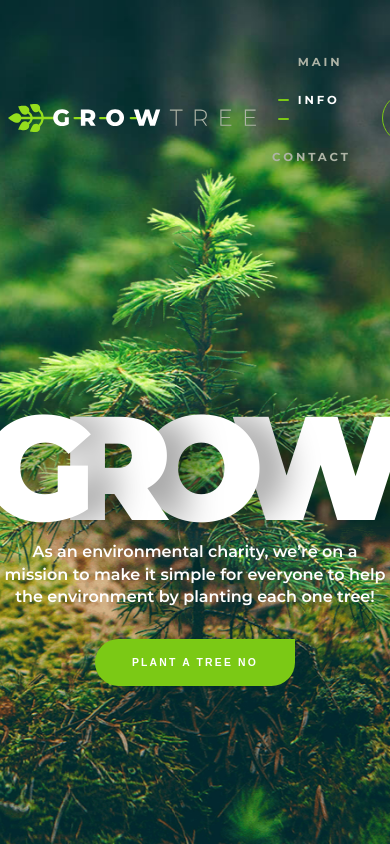
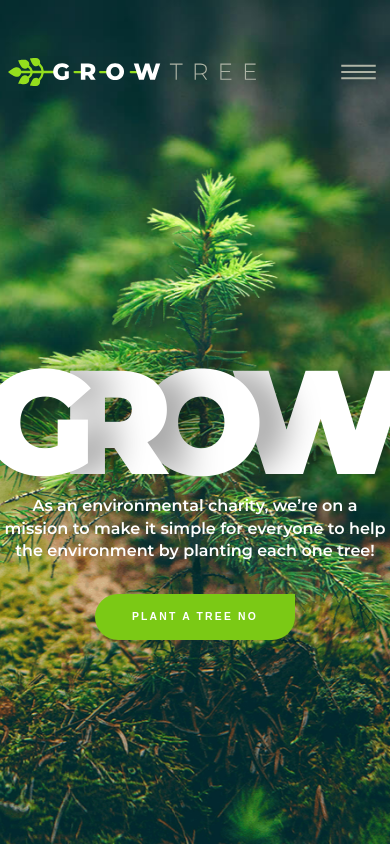
Before and after one commit to Efim-Kapliy/grow-animated, a website built with Vite: page index.html in a window 390 px wide. Built offline with nearby package versions, Linux system fonts and the light colour scheme.

Commit message:
feat: add adaptivity to header

```diff
--- a/index.html
+++ b/index.html
@@ -37,7 +37,7 @@
                 <a href="#" class="button button_top">Plant now</a>
               </div>
 
-              <div class="col col_center">
+              <div class="col col_mobile col_center">
                 <button class="submenu anim-menu-btn">
                   <i class="anim-menu-btn__icon anim-menu-btn__icon--close"></i>
                 </button>
--- a/src/css/grid.scss
+++ b/src/css/grid.scss
@@ -21,6 +21,9 @@
 
 .col_lead {
   flex: 1;
+  @media (max-width: 1023px) {
+    display: none !important;
+  }
 }
 
 .col_center {
@@ -33,3 +36,12 @@
   display: flex;
   justify-content: right;
 }
+
+.col_mobile {
+  display: none;
+  @media (max-width: 1023px) {
+    display: flex;
+    flex: 1;
+    justify-content: end;
+  }
+}
--- a/src/css/main.scss
+++ b/src/css/main.scss
@@ -60,7 +60,7 @@ img {
 }
 
 .top-line {
-  padding: 3.2em 0;
+  padding: 3em 0;
 }
 
 .logo {
```
